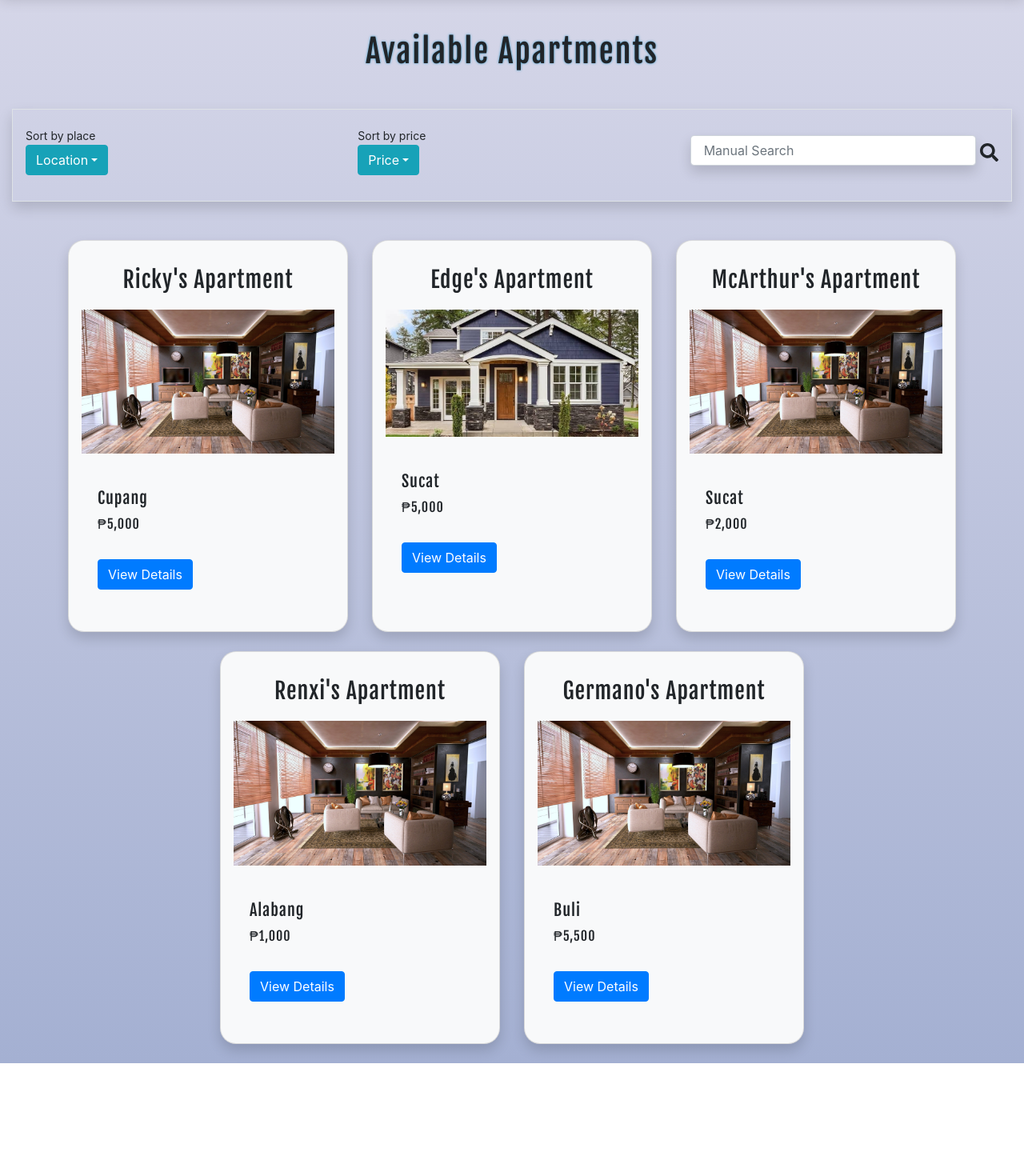
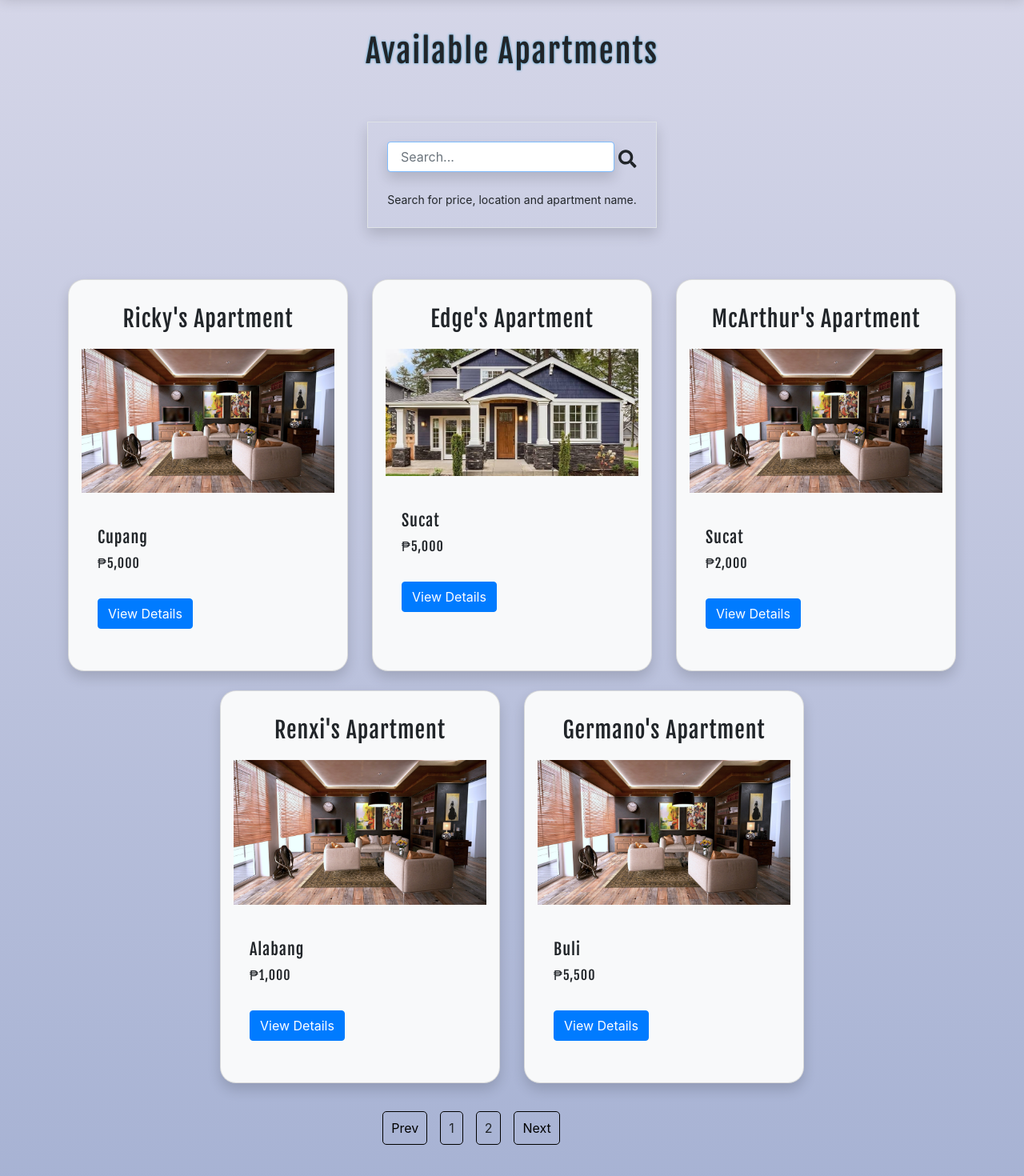
Before and after one commit to russellbanares322/propertyfinder-app, a React (Create React App) app: page /apartments in a window 1280 px wide. Shown: the part 80-1550 px from the top of the page at 80% size. Before the commit the page ends 1409 px from the top, so only its background shows below. Built offline with nearby package versions, Linux system fonts and the light colour scheme.

Commit message:
first commit

```diff
--- a/package.json
+++ b/package.json
@@ -1,5 +1,5 @@
 {
-  "name": "apartmentfinder-app",
+  "name": "propertyfinder-app",
   "version": "0.1.0",
   "private": true,
   "dependencies": {
@@ -10,6 +10,7 @@
     "react": "^18.0.0",
     "react-dom": "^18.0.0",
     "react-icons": "^4.3.1",
+    "react-paginate": "^8.1.3",
     "react-router-dom": "^6.3.0",
     "react-scripts": "5.0.0",
     "web-vitals": "^2.1.4"
--- a/src/ApartmentsData.js
+++ b/src/ApartmentsData.js
@@ -59,4 +59,28 @@ export const ApartmentsData = [
     price: 5500,
     location: "Buli",
   },
+  {
+    id: 6,
+    name: "Germano's Apartment",
+    image: require("./pictures/apartment1.jpg"),
+    description: "Haunted House",
+    amenity1: "Wifi",
+    amenity2: "Pool",
+    amenity3: "Garage",
+    amenity4: "Balcony",
+    price: 5500,
+    location: "Buli",
+  },
+  {
+    id: 7,
+    name: "Germano's Apartment",
+    image: require("./pictures/apartment1.jpg"),
+    description: "Haunted House",
+    amenity1: "Wifi",
+    amenity2: "Pool",
+    amenity3: "Garage",
+    amenity4: "Balcony",
+    price: 5500,
+    location: "Buli",
+  },
 ];
--- a/src/App.css
+++ b/src/App.css
@@ -35,7 +35,7 @@ footer {
 }
 .card_img {
   transform: scale(1);
-  transition: 0.3s ease-in-out;
+  transition: 0.9s ease-in-out;
 }
 .card_img:hover {
   transform: scale(1.5);
@@ -84,3 +84,56 @@ footer {
 .apartment_info {
   border-radius: 20px !important;
 }
+
+/* ApartmentPagination */
+
+ .paginationBttns {
+   width: 80%;
+   height: 40px;
+   margin-left: 40px;
+   margin-top: 20px;
+    list-style: none;
+   display: flex;
+   justify-content: center;
+ padding-bottom: 60px;
+
+}
+
+.paginationBttns a {
+  padding: 10px;
+  margin: 8px;
+  border: 1px solid black;
+  border-radius: 5px;
+  color: black;
+}
+.paginationBttns a:hover {
+  background-color: #ffffff;
+
+}
+.previousBttn, .nextBttn {
+  text-decoration: none !important;
+}
+.activeBttn {
+  background-color: #ffffff;
+}
+.container_paginate {
+  padding-bottom: 60px;
+}
+
+.location_text {
+  font-weight: bold;
+}
+
+.list_border {
+  border: 1px solid black;
+  box-shadow: rgba(6, 24, 44, 0.4) 0px 0px 0px 2px, rgba(6, 24, 44, 0.65) 0px 4px 6px -1px, rgba(255, 255, 255, 0.08) 0px 1px 0px inset;
+}
+.img_border {
+  border: 1px;
+  box-shadow: rgb(49, 48, 48) 10px 9px,rgb(23,162,184) 20px 20px;
+}
+
+/* ReturnBttn */
+.return_bttn {
+  cursor: pointer;
+}
--- a/src/components/Apartments.js
+++ b/src/components/Apartments.js
@@ -1,115 +1,37 @@
-import React, { useState } from "react";
+import React, { useState, useEffect } from "react";
 import { ApartmentsData } from "../ApartmentsData";
-import { useNavigate, useParams, Link } from "react-router-dom";
+import { Link } from "react-router-dom";
 import { FaSearch } from "react-icons/fa";
+import ReactPaginate from "react-paginate";
 
 function Apartments() {
-  const navigate = useNavigate();
   const [searchTerm, setSearchTerm] = useState("");
 
-  const handleChange = (event) => {
-    setSearchTerm(event.target.value);
+  const [apartments, setApartments] = useState(ApartmentsData.slice(0, 10));
+  const [pageNumber, setPageNumber] = useState(0);
+
+  const apartmentsPerPage = 5;
+  const apartmentsVisited = pageNumber * apartmentsPerPage;
+
+  const pageCount = Math.ceil(apartments.length / apartmentsPerPage);
+  const changePage = ({ selected }) => {
+    setPageNumber(selected);
   };
 
-  const apartmentSearch = ApartmentsData.filter((apartment) => {
-    return Object.keys(apartment).some((key) =>
-      apartment[key]
-        .toString()
-        .toLowerCase()
-        .includes(searchTerm.toString().toLowerCase())
-    );
-  });
-
-  return (
-    <div className="container-fluid apartment_bg">
-      <h1 className="text-center pt-5 l_title">Available Apartments</h1>
-      <div className="col-sm-12 border shadow p-3 mb-5 mt-5">
-        <div className="row">
-          <div className="col-sm-4 pt-1">
-            <small>Sort by place</small>
-            <div class="dropdown mb-3">
-              <button
-                class="btn btn-info dropdown-toggle"
-                type="button"
-                id="dropdownMenuButton1"
-                data-bs-toggle="dropdown"
-                aria-expanded="false"
-              >
-                Location
-              </button>
-              <ul class="dropdown-menu" aria-labelledby="dropdownMenuButton1">
-                <li>
-                  <a class="dropdown-item" href="#">
-                    Cupang
-                  </a>
-                </li>
-                <li>
-                  <a class="dropdown-item" href="#">
-                    Alabang
-                  </a>
-                </li>
-                <li>
-                  <a class="dropdown-item" href="#">
-                    Muntinlupa
-                  </a>
-                </li>
-              </ul>
-            </div>
-          </div>
-          <div className="col-lg-4 pt-1">
-            <small>Sort by price</small>
-            <div class="dropdown mb-3">
-              <button
-                class="btn btn-info dropdown-toggle"
-                type="button"
-                id="dropdownMenuButton1"
-                data-bs-toggle="dropdown"
-                aria-expanded="false"
-              >
-                Price
-              </button>
-              <ul class="dropdown-menu" aria-labelledby="dropdownMenuButton1">
-                <li>
-                  <a class="dropdown-item" href="#">
-                    ₱1,500 - ₱2,500
-                  </a>
-                </li>
-                <li>
-                  <a class="dropdown-item" href="#">
-                    ₱3,000 - ₱4,500
-                  </a>
-                </li>
-                <li>
-                  <a class="dropdown-item" href="#">
-                    ₱5,000 - ₱6,000
-                  </a>
-                </li>
-              </ul>
-            </div>
-          </div>
-          <div className="col-sm-4 pt-3">
-            <form class="d-flex">
-              <input
-                class="form-control me-2 shadow p-3"
-                type="search"
-                placeholder="Manual Search"
-                aria-label="Search"
-                onChange={handleChange.bind(this)}
-                value={searchTerm}
-              />
-              <FaSearch
-                size={25}
-                style={{ marginTop: "9px", marginLeft: "5px" }}
-                className="search_icon"
-              />
-            </form>
-          </div>
-        </div>
-      </div>
-
-      <div className="container">
-        <div className="row justify-content-center">
-          {apartmentSearch.map((apartment) => {
+  const displayApartments = apartments
+    .slice(apartmentsVisited, apartmentsVisited + apartmentsPerPage)
+    .filter((apartment) => {
+      if (searchTerm === "") {
+        return apartments;
+      } else if (
+        apartment.name.toLowerCase().includes(searchTerm) ||
+        apartment.location.toLowerCase().includes(searchTerm) ||
+        apartment.price.toLocaleString().includes(searchTerm)
+      ) {
+        return apartment;
+      }
+    })
+    .map((apartment) => {
       return (
         <div
           className="col-11 col-md-6 col-lg-4 mx-0 mb-4 apartment_display"
@@ -143,8 +65,55 @@ function Apartments() {
           </div>
         </div>
       );
-          })}
+    });
+
+  return (
+    <div className="container-fluid apartment_bg pb-5">
+      <h1 className="text-center pt-5 l_title">Available Apartments</h1>
+      <div className="col-sm-12 p-3 mb-5 mt-5 justify-content-center d-flex">
+        <div className="row">
+          <div className="col-sm-12 p-4 border shadow">
+            <form className="d-flex">
+              <input
+                className="form-control me-2 shadow p-3"
+                type="search"
+                placeholder="Search..."
+                aria-label="Search"
+                autoFocus
+                onChange={(event) => {
+                  setSearchTerm(event.target.value);
+                }}
+                value={searchTerm}
+              />
+              <FaSearch
+                size={25}
+                style={{ marginTop: "9px", marginLeft: "5px" }}
+                className="search_icon"
+              />
+            </form>
+            <small className="justify-content-center d-flex pt-4">
+              Search for price, location and apartment name.
+            </small>
           </div>
+        </div>
+      </div>
+
+      {/* Pagination */}
+
+      <div className="container container_paginate">
+        <div className="row justify-content-center">{displayApartments}</div>
+
+        <ReactPaginate
+          previousLabel={"Prev"}
+          nextLabel={"Next"}
+          pageCount={pageCount}
+          onPageChange={changePage}
+          containerClassName={"paginationBttns"}
+          previousLinkClassName={"previousBttn"}
+          nextLinkClassName={"nextBttn"}
+          disabledClassName={"disabledBttn"}
+          activeClassName={"activeBttn"}
+        />
       </div>
     </div>
   );
--- a/src/components/Home.js
+++ b/src/components/Home.js
@@ -151,7 +151,48 @@ function Home() {
           </div>
         </div>
       </div>
-      <div className="container-fluid mb-1 apartment_bg pt-4 pb-5">
+
+      <h1 className="text-center mt-5 mb-5 l_title pt-4">
+        Available Locations and Apartments
+      </h1>
+      <div className="container-fluid apartment_bg pt-5">
+        <div className="col-sm-7 mx-auto">
+          <ul class="list-group list-group-flush text-center">
+            <li className="list-group-item mt-2 shadow location_text">
+              Cupang
+              <span class="badge rounded-pill text-bg-primary bg-info ml-4">
+                16
+              </span>
+            </li>
+            <li className="list-group-item mt-2 shadow location_text">
+              Poblacion
+              <span class="badge rounded-pill text-bg-primary bg-info ml-4">
+                1
+              </span>
+            </li>
+            <li className="list-group-item mt-2 shadow location_text">
+              Sucat
+              <span class="badge rounded-pill text-bg-primary bg-info ml-4">
+                5
+              </span>
+            </li>
+            <li className="list-group-item mt-2 shadow location_text">
+              Buli
+              <span class="badge rounded-pill text-bg-primary bg-info ml-4">
+                4
+              </span>
+            </li>
+            <li className="list-group-item mt-2 mb-5 shadow location_text">
+              Alabang
+              <span class="badge rounded-pill text-bg-primary bg-info ml-4">
+                20
+              </span>
+            </li>
+          </ul>
+        </div>
+      </div>
+
+      <div className="container-fluid mb-1 pt-4 pb-5">
         <h1 className="text-center mt-5 mb-5 l_title">Get in touch</h1>
         <div className="col-sm-12">
           <div className="row">
```
Also changed, not shown: src/components/ApartmentsDetails.js (+29 -15 lines), src/pictures/280765303_367852522035755_6470404539434798418_n.jpg (added), 1 other file (tests, documents, lock files or other folders). Lines whose indentation alone changed are shown as unchanged.
